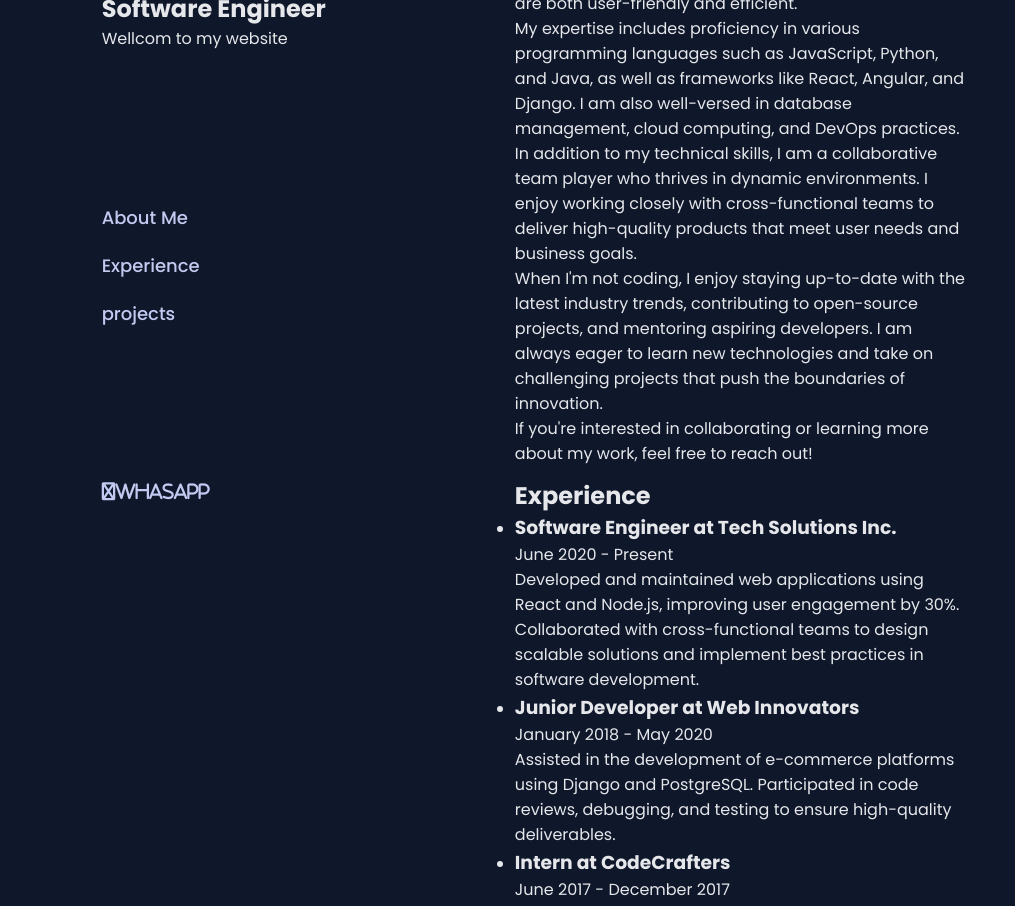
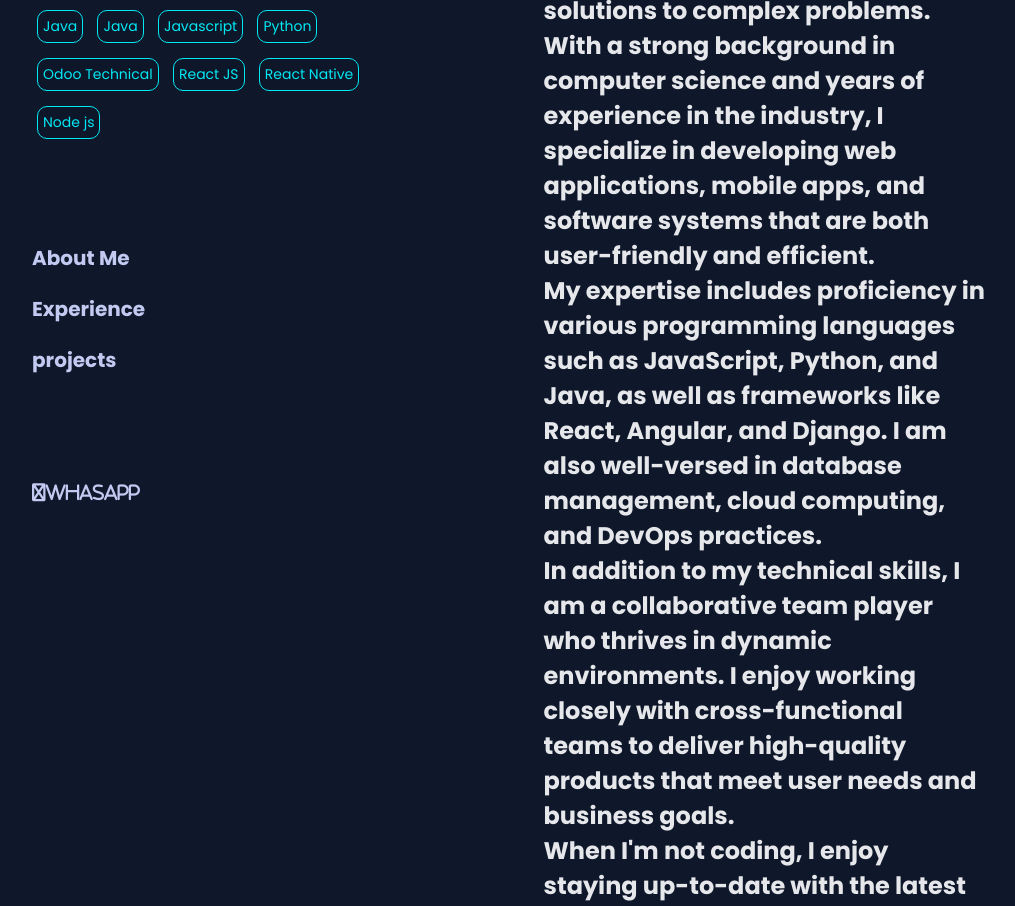
Before and after one commit to mohannadprogrammer/myWebsite, a plain HTML site: page index.html in a window 1280 px wide. Shown: the part 234-1140 px from the top of the page, without its empty margins (96-1111 px from the left). Drawn offline with Linux system fonts and the light colour scheme; a small style sheet from the web is missing.

Commit message:
create view for exprince section

```diff
--- a/css/style.css
+++ b/css/style.css
@@ -11,7 +11,7 @@ body{
     justify-content: center;
     align-content: center;
     background:rgb(15, 23, 42);
-    padding:100px 18%  ;
+    padding:0 10%  ;
 }
 h1{
     font-weight: 700;
@@ -23,8 +23,8 @@ h1{
 h2{
     margin-top: .75rem
 }
+
 .me{
-
     position: sticky;
     top:100px;
     display: flex;
@@ -32,17 +32,23 @@ h2{
     max-height: 80vh;
     justify-content: space-between;
     flex-direction: column;
-    /* padding: 190px 19 0px; */
     z-index: 2;
-    /* background-color: red; */
-}
-.container{
-    min-width: 60%;
-    /* background: green; */
-    padding: 0 20px;
-
 }
 
+.badg{
+    display: inline-block;
+    top:10px;
+    margin:15px 5px 0 5px;
+    padding:5px;
+    border:#03e9f4 1px solid;
+    border-radius: 10px;
+    color:#03e9f4;
+    font-size: 14px;
+    background-color: rgba(15, 23, 42, 0.377);
+}
+.skills{
+    width: 400px;
+}
 .nav, .social{
     list-style: none;
     display: flex;
@@ -53,14 +59,11 @@ h2{
 .nav{
     flex-direction: column;
 }
-a{
-    text-decoration: none;
-    color: #c2caf1;
-    font-size: 18px;
-    font-weight: 500;
-    transition: 1.3s;
+.nav li{
+    font-size: 20px;
+    font-weight: 800;
 }
-li::after{
+.nav li::after{
     content: ' ';
     display: block;
     width: 0;
@@ -69,15 +72,83 @@ li::after{
     transition: 1.3s;
 }
 li:hover::after{
-    width: 70%;
+    width: 50%;
+}
+a{
+    text-decoration: none;
+    color: #c2caf1;
+    font-size: 18px;
+    font-weight: 500;
+    transition: 1.3s;
 }
 a:hover{
     color: #03e9f4;
-    transform: scale(1.3);
+    /* transform: scale(0.9); */
 }
 .social{
 
 
+}
+/* left side */
+.container{
+    min-width: 50%;
+    padding: 0 20px;
+    display:flex;
+    flex-direction: column;
+    justify-content: space-between;
+
+
+}
+.container h1{
+    color:#03e9f4;
+    /* font-weight: 700;
+    font-size: 25px; */
+}
+.about{
+    padding:100px 50px 20px 0px;
+    font-weight: 700;
+    font-size: 24px;
+    border-radius: 15px;
+    width: 100%;
+    /* transform: 1.3s; */
+}
+/* expreince section  */
+.experance{
+
+    padding:50px 0;
+}
+.experance ul{
+    list-style:none;
+    display:flex;
+    flex-direction: column;
+    gap:20px;
+    text-decoration:none ;
+    padding-top: 20px;
+    font-size: 16px;
+}
+.experance ul li{
+    padding-left: 20px;
+    padding-right: 20px;
+    padding-top: 20px;
+    padding-bottom: 20px;
+
+    text-decoration: none;
+    border: #03e9f4 2px solid ;
+    border-radius: 15px;
+}
+.spendtime{
+    background-color: #c2caf1;
+    width: fit-content;
+    color:black;
+    padding: 5px 10px;
+    margin:15px 0;
+    border-radius: 5px;
+}
+
+/* project section */
+.projects{
+    /* display: none; */
+    padding :50px 0;
 }
 @media (max-width: 900px) {
     body{
--- a/index.html
+++ b/index.html
@@ -22,12 +22,23 @@
             <h1>Mohannad Waheed</h1>
             <h2>Software Engineer</h2>
             <p>Wellcom to my website </p>
+            <div class="skills">
+                <span class="badg"> Java </span>
+            <span class="badg"> Java </span>
+            <span class="badg"> Javascript</span>
+            <span class="badg"> Python</span>
+            <span class="badg"> Odoo Technical </span>
+            <span class="badg"> React JS </span>
+            <span class="badg"> React Native </span>
+            <span class="badg"> Node js </span>
+            </div>
+
         </div>
 
         <ul class="nav">
-            <li><a href="#about">About Me</a></li>
-            <li><a href="#experience">Experience</a></li>
-            <li><a href="#projects">projects</a></li>
+            <a onclick ="navaction('about')" href= "#about"><li>About Me</li></a>
+            <a onclick ="navaction('experance')"  href="#experance"><li>Experience</li></a>
+            <a  onclick ="navaction('projects')" href="#projects"><li>projects</li></a>
         </ul>
         <ul class="social">
             <li > <a class="fa fa-whatsapp">whasapp</a></li>
@@ -35,8 +46,8 @@
     </div>
     <div class="container">
 
-        <div id="about">
-            <!-- <h2>About Me</h2> -->
+        <div class="about" id="about">
+            <h1>About </h1>
             <p>I'm a software engineer with a passion for creating innovative solutions to complex problems. With a
                 strong background in computer science and years of experience in the industry, I specialize in
                 developing web applications, mobile apps, and software systems that are both user-friendly and
@@ -52,33 +63,61 @@
                 and take on challenging projects that push the boundaries of innovation.</p>
             <p>If you're interested in collaborating or learning more about my work, feel free to reach out!</p>
         </div>
-        <div id="experance">
-            <h2>Experience</h2>
+        <div class="experance" id="experance">
+            <h1>Experience</h1>
             <ul>
                 <li>
-                    <h3>Software Engineer at Tech Solutions Inc.</h3>
-                    <p>June 2020 - Present</p>
-                    <p>Developed and maintained web applications using React and Node.js, improving user engagement
+                    <h2>Software Engineer at Tech Solutions Inc.</h2>
+                    <p class="spendtime">June 2020 - Present</p>
+                    <p class="job">Developed and maintained web applications using React and Node.js, improving user engagement
                         by 30%. Collaborated with cross-functional teams to design scalable solutions and implement
                         best practices in software development.</p>
                 </li>
                 <li>
-                    <h3>Junior Developer at Web Innovators</h3>
-                    <p>January 2018 - May 2020</p>
+                    <h2>Junior Developer at Web Innovators</h2>
+                    <p class="spendtime">January 2018 - May 2020</p>
                     <p>Assisted in the development of e-commerce platforms using Django and PostgreSQL. Participated
                         in code reviews, debugging, and testing to ensure high-quality deliverables.</p>
                 </li>
                 <li>
-                    <h3>Intern at CodeCrafters</h3>
-                    <p>June 2017 - December 2017</p>
+                    <h2>Intern at CodeCrafters</h2>
+                    <p class="spendtime">June 2017 - December 2017</p>
+                    <p>Gained hands-on experience in software development by working on various projects, including
+                        a task management app. Learned about version control, agile methodologies, and collaborative
+                        coding practices.</p>
+                </li>
+                <li>
+                    <h2>Intern at CodeCrafters</h2>
+                    <p class="spendtime">June 2017 - December 2017</p>
+                    <p>Gained hands-on experience in software development by working on various projects, including
+                        a task management app. Learned about version control, agile methodologies, and collaborative
+                        coding practices.</p>
+                </li>
+                <li>
+                    <h2>Intern at CodeCrafters</h2>
+                    <p class="spendtime">June 2017 - December 2017</p>
+                    <p>Gained hands-on experience in software development by working on various projects, including
+                        a task management app. Learned about version control, agile methodologies, and collaborative
+                        coding practices.</p>
+                </li>
+                <li>
+                    <h2>Intern at CodeCrafters</h2>
+                    <p class="spendtime">June 2017 - December 2017</p>
+                    <p>Gained hands-on experience in software development by working on various projects, including
+                        a task management app. Learned about version control, agile methodologies, and collaborative
+                        coding practices.</p>
+                </li>
+                <li>
+                    <h2>Intern at CodeCrafters</h2>
+                    <p class="spendtime">June 2017 - December 2017</p>
                     <p>Gained hands-on experience in software development by working on various projects, including
                         a task management app. Learned about version control, agile methodologies, and collaborative
                         coding practices.</p>
                 </li>
             </ul>
         </div>
-        <div id="projects">
-            <h2>Projects</h2>
+        <div class="projects" id="projects">
+            <h1>Projects</h1>
             <ul>
                 <li>
                     <h3>Project Management Tool</h3>
--- a/js/main.js
+++ b/js/main.js
@@ -0,0 +1,33 @@
+
+function navaction(name) {
+    var projects = document.getElementsByClassName("projects")
+    var exper = document.getElementsByClassName("experance")
+    var about = document.getElementsByClassName("about")
+    if (name == "about") {
+        console.log("about" ,about)
+        about.style = "display:none;"
+        exper.style = "display:none;"
+        projects.style = "display:none;"
+
+    } else {
+        if (name == "experance") {
+            console.log("exp")
+            about.style = "display:none;"
+
+            exper.style = "display:flex;"
+            projects.style = "display:none;"
+
+        } else {
+            if (name == "projects") {
+                console.log("project")
+                about.style = "display:none;"
+
+                exper.style = "display:flex;"
+                projects.style = "display:none;"
+            }
+        }
+    }
+
+
+
+}
```
